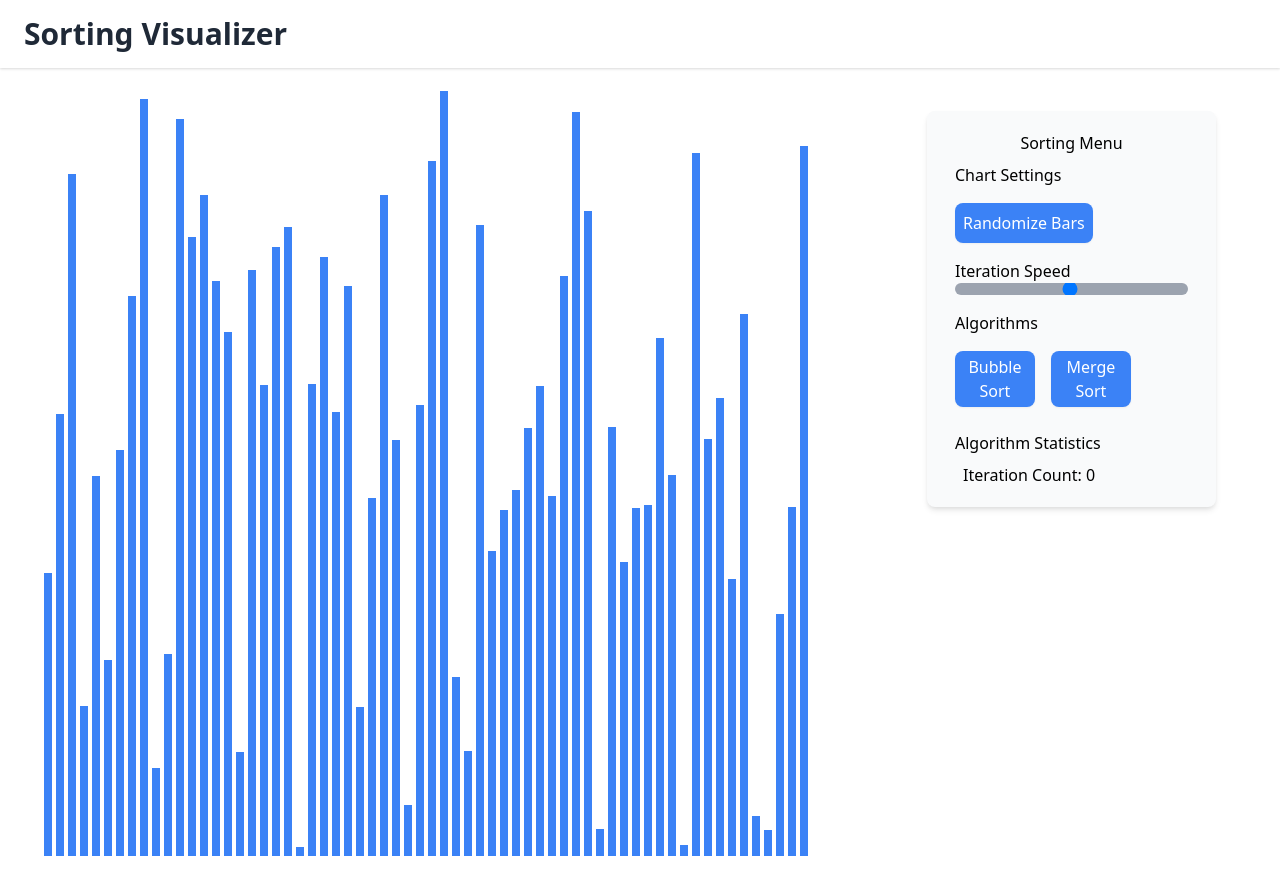
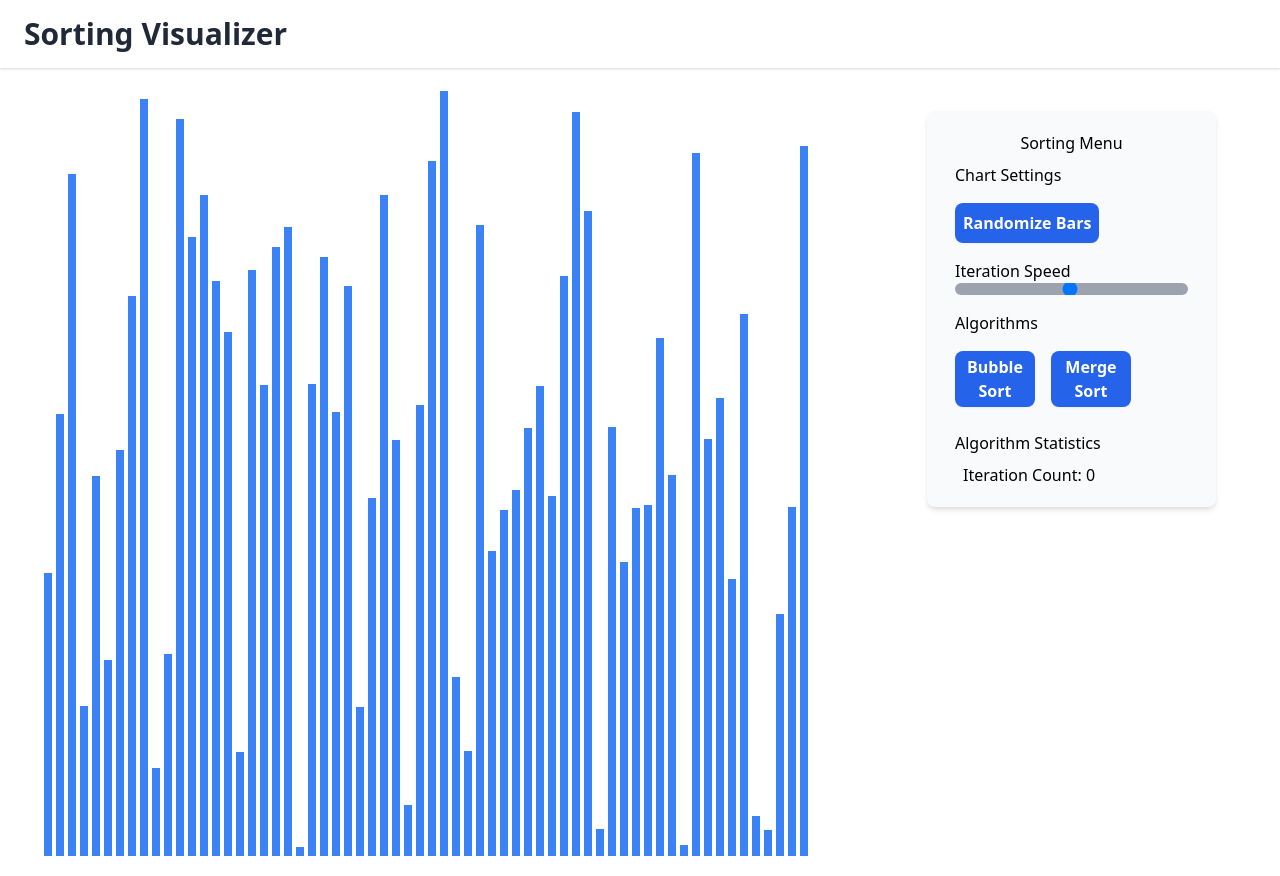
Before and after one commit to Leeoc/sorting-visualizer, a React (Create React App) app: page / in a window 1280 px wide. Built offline with nearby package versions, Linux system fonts and the light colour scheme.

Commit message:
fix(sortingMenu.js): Updated button color to improve contrast

```diff
--- a/src/components/SortingMenu/SortingMenu.js
+++ b/src/components/SortingMenu/SortingMenu.js
@@ -8,7 +8,7 @@ const SortingMenu = ({ randomize, animationSpeed, bubbleSort, mergeSort, iterati
       <h1 className="text-center">Sorting Menu</h1>
       <div className="items-center justify-center">
         <h2 className="m-2">Chart Settings</h2>
-        <button type='button' className="object-center p-2 m-2 rounded-lg bg-blue-500 shadow-sm hover:shadow-md text-white bg-blue-500transition duration-500 ease-in-out hover:bg-blue-600 transform hover:-translate-y-1 hover:scale-110" onClick={() => randomize()}>Randomize Bars</button>
+        <button type='button' className="font-bold object-center p-2 m-2 rounded-lg bg-blue-600 shadow-sm hover:shadow-md text-white bg-blue-500transition duration-500 ease-in-out hover:bg-blue-600 transform hover:-translate-y-1 hover:scale-110" onClick={() => randomize()}>Randomize Bars</button>
         <label className="flex flex-col p-2">
           Iteration Speed
           <input className="rounded-lg overflow-hidden appearance-none bg-gray-400 h-3 w-128" type="range" min="1" max="100" step="1" value={sliderValue} onChange={(event) => { animationSpeed(event.target.value); setSliderValue(event.target.value) }} />
@@ -18,8 +18,8 @@ const SortingMenu = ({ randomize, animationSpeed, bubbleSort, mergeSort, iterati
 
       <div className="">
         <h2 className="m-2">Algorithms</h2>
-        <button type='button' className="w-20 p-1 m-2 rounded-lg bg-blue-500 shadow-sm hover:shadow-md text-white transition duration-500 ease-in-out hover:bg-blue-600 transform hover:-translate-y-1 hover:scale-110" onClick={() => bubbleSort()}>Bubble Sort</button>
-        <button type='button' className="w-20 p-1 m-2 rounded-lg bg-blue-500 shadow-sm hover:shadow-md text-white transition duration-500 ease-in-out hover:bg-blue-600 transform hover:-translate-y-1 hover:scale-110" onClick={() => mergeSort()}>Merge Sort</button>
+        <button type='button' className="font-bold w-20 p-1 m-2 rounded-lg bg-blue-600 shadow-sm hover:shadow-md text-white transition duration-500 ease-in-out hover:bg-blue-600 transform hover:-translate-y-1 hover:scale-110" onClick={() => bubbleSort()}>Bubble Sort</button>
+        <button type='button' className="font-bold w-20 p-1 m-2 rounded-lg bg-blue-600 shadow-sm hover:shadow-md text-white transition duration-500 ease-in-out hover:bg-blue-600 transform hover:-translate-y-1 hover:scale-110" onClick={() => mergeSort()}>Merge Sort</button>
       </div>
 
       <div className="divide">
```
